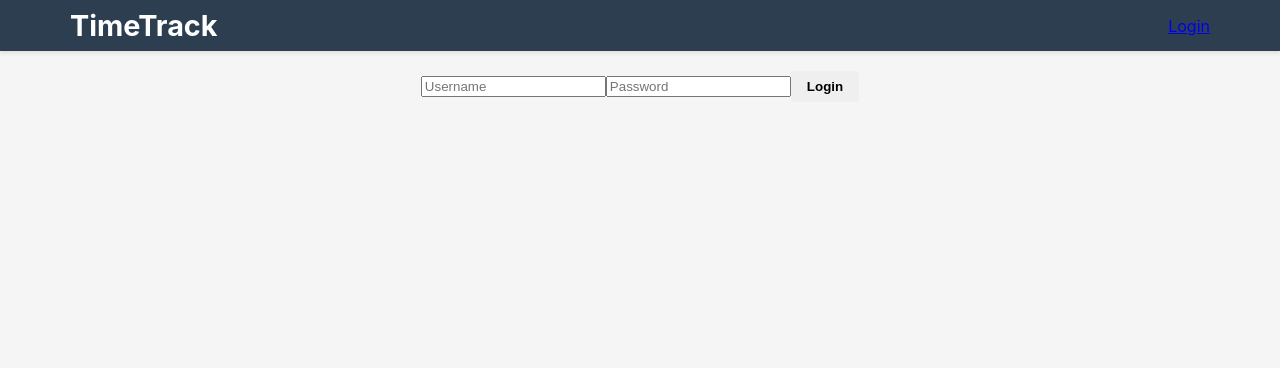
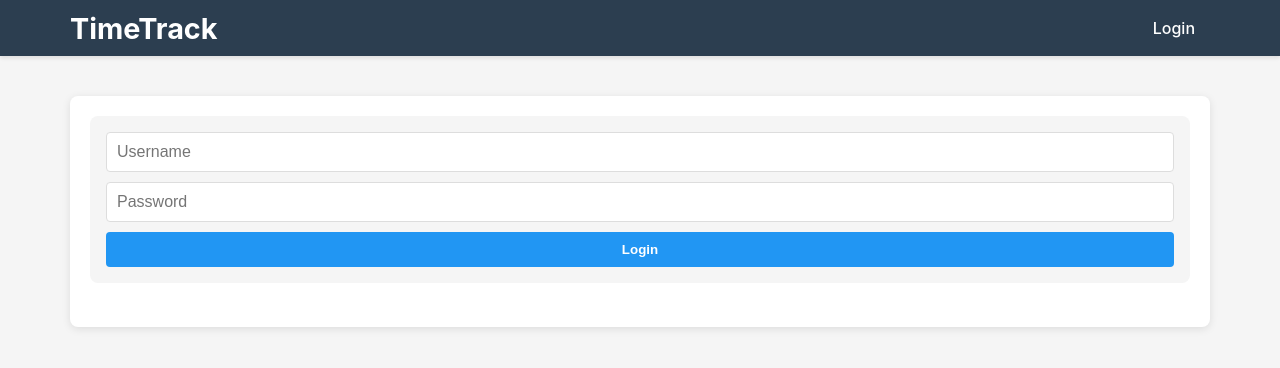
Before and after one commit to DominikKuenkele/TimeTrack, a React (Vite) app in the folder frontend/: page /login in a window 1280 px wide. Shown: the top 368 px of the page. Built offline with nearby package versions, Linux system fonts and the light colour scheme; no server answers.

Commit message:
login styling

```diff
--- a/frontend/src/components/Header.css
+++ b/frontend/src/components/Header.css
@@ -28,24 +28,45 @@
     display: inline-block;
 }
 
-.nav ul {
+nav {
+    display: flex;
+}
+
+nav a, nav button {
+    color: white;
+    text-decoration: none;
+    font-weight: 500;
+    transition: background-color 0.2s, color 0.2s;
+    padding: 10px 15px;
+    border: none;
+    background-color: transparent;
+    cursor: pointer;
+    border-radius: 4px;
+}
+
+nav Link:hover, nav button:hover {
+    background-color: rgba(255, 255, 255, 0.2);
+    color: #ecf0f1;
+}
+
+nav ul {
     display: flex;
     list-style: none;
     margin: 0;
     padding: 0;
 }
 
-.nav li {
+nav li {
     margin-left: 20px;
 }
 
-.nav a {
+nav a {
     color: white;
     text-decoration: none;
     font-weight: 500;
     transition: opacity 0.2s;
 }
 
-.nav a:hover {
+nav a:hover {
     opacity: 0.8;
 }
--- /dev/null
+++ b/frontend/src/components/Login.css
@@ -0,0 +1,47 @@
+.login-container {
+    background-color: white;
+    border-radius: 8px;
+    box-shadow: 0 2px 8px rgba(0, 0, 0, 0.1);
+    padding: 20px;
+    margin-top: 20px;
+    position: relative;
+}
+
+.login-form {
+    margin-bottom: 24px;
+    background-color: #f5f5f5;
+    padding: 16px;
+    border-radius: 8px;
+    display: flex;
+    flex-direction: column;
+}
+
+.login-form input {
+    flex: 1;
+    padding: 10px;
+    border: 1px solid #ddd;
+    border-radius: 4px;
+    font-size: 1rem;
+    margin-bottom: 10px;
+}
+
+
+.login-form button {
+    padding: 10px 16px;
+    background-color: #2196f3;
+    color: white;
+    border: none;
+    border-radius: 4px;
+    font-weight: bold;
+    cursor: pointer;
+    transition: background-color 0.2s;
+}
+
+.login-form button:hover:not(:disabled) {
+    background-color: #1976d2;
+}
+
+.login-form button:disabled {
+    opacity: 0.7;
+    cursor: not-allowed;
+}
--- a/frontend/src/components/Login.tsx
+++ b/frontend/src/components/Login.tsx
@@ -3,6 +3,8 @@ import { useNavigate } from 'react-router-dom';
 import { userService } from '../services/api';
 import { extractErrorMessage } from '../utils/errorUtils';
 import { useAuth } from './AuthContext';
+import './Login.css';
+
 
 const Login: React.FC = () => {
     const { isLoggedIn, login } = useAuth();
@@ -34,7 +36,8 @@ const Login: React.FC = () => {
     }, [isLoggedIn, navigate]);
 
     return (
-        <form onSubmit={handleLogin}>
+        <div className="login-container">
+            <form onSubmit={handleLogin} className="login-form">
                 <input
                     type="text"
                     placeholder="Username"
@@ -50,6 +53,7 @@ const Login: React.FC = () => {
                 {error && <div className="login-error">{error}</div>}
                 <button type="submit">Login</button>
             </form>
+        </div>
     );
 };
 
```
Lines whose indentation alone changed are shown as unchanged.
